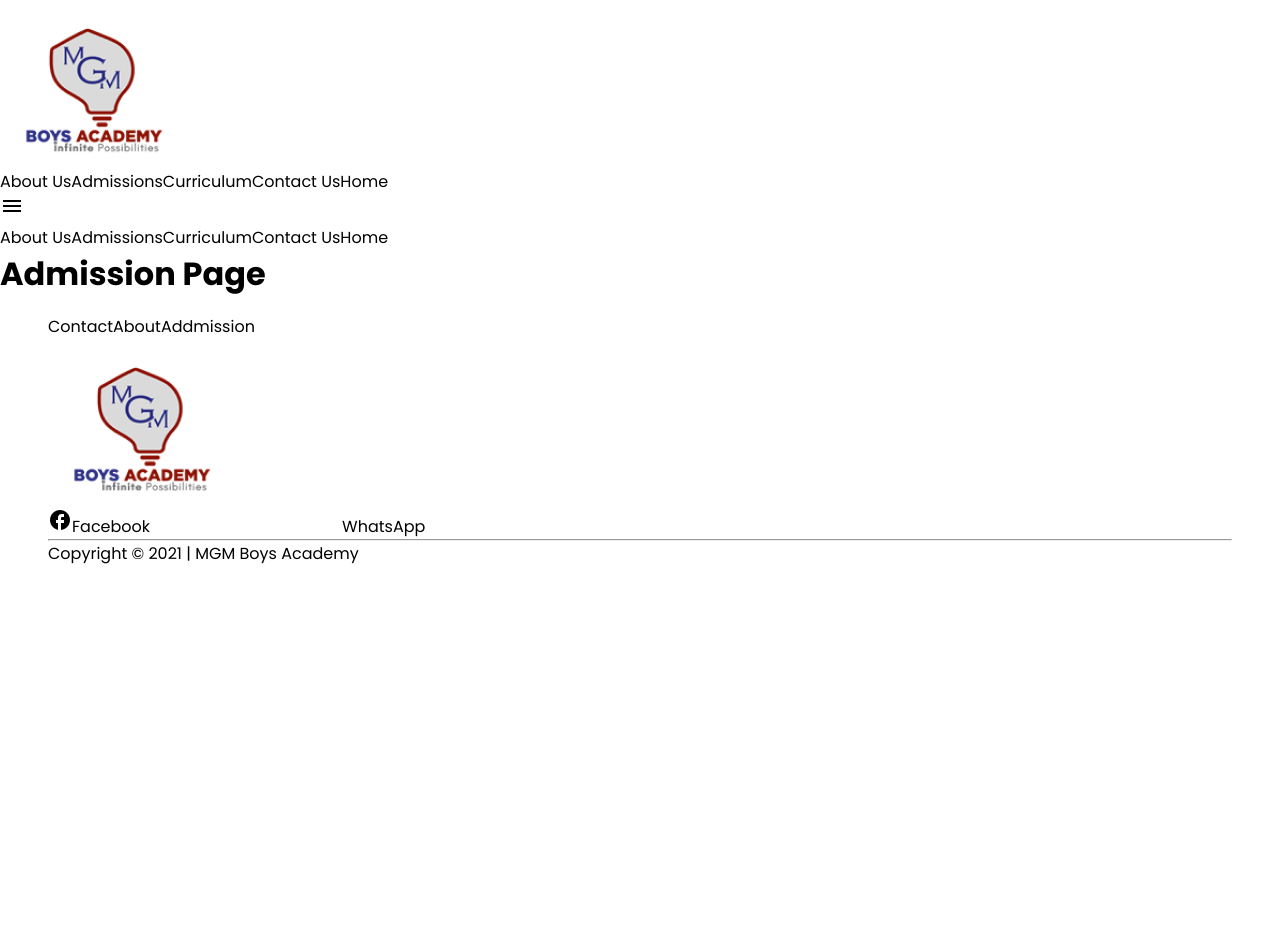
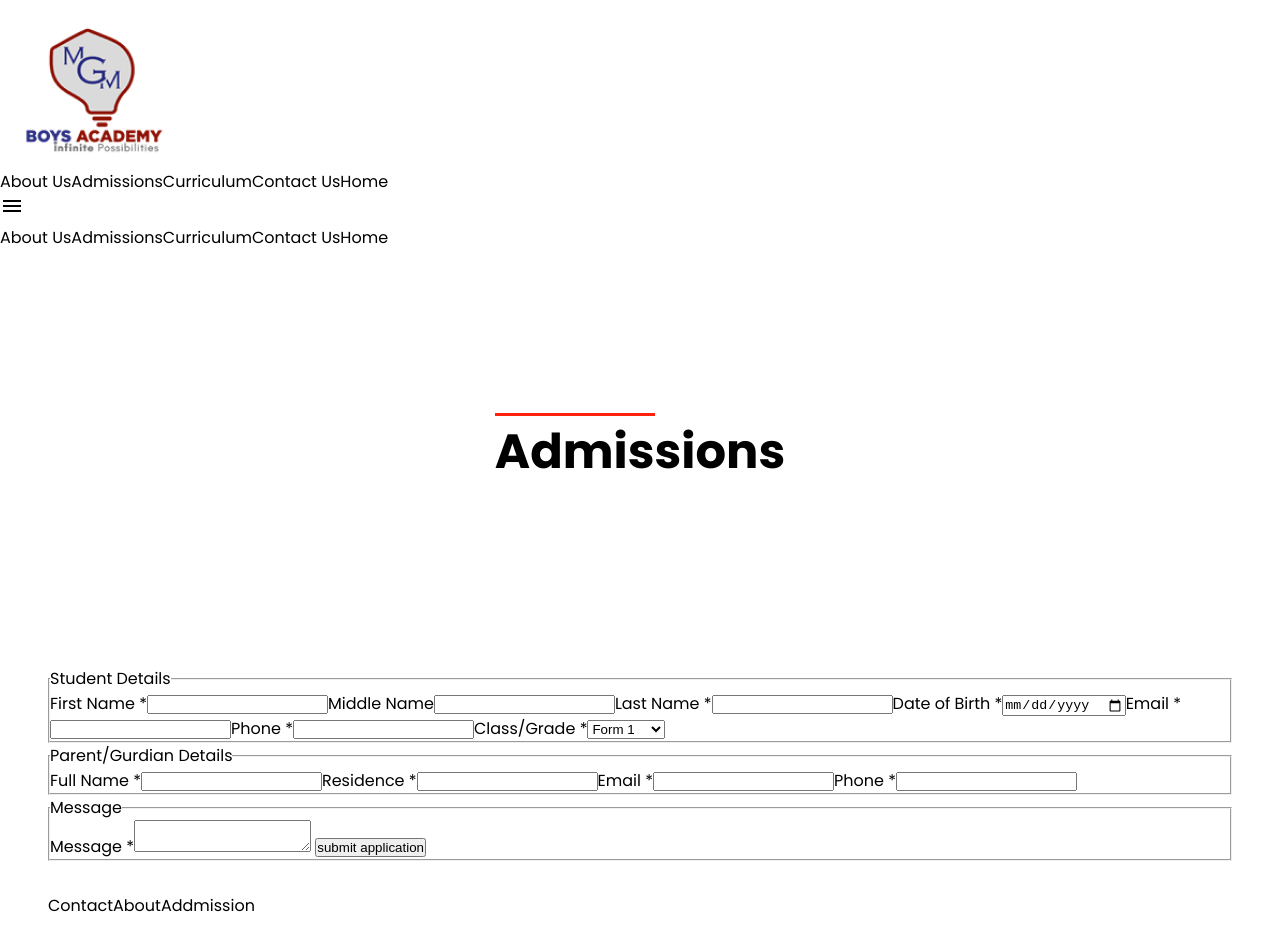
Before and after one commit to Kimable/mgm-school, a Next.js app: page /admission in a window 1280 px wide. Shown: the top 944 px of the page. Before the commit the page ends 800 px from the top, so only its background shows below. Built offline with nearby package versions, Linux system fonts and the light colour scheme.

Commit message:
Added admission page

```diff
--- a/pages/admission.js
+++ b/pages/admission.js
@@ -2,8 +2,148 @@ import React from "react";
 
 function admission() {
   return (
-    <div>
-      <h3>Admission Page</h3>
+    <div className="admission-content">
+      <div className="header-sec">
+        <div>
+          <div className="headerLineCenter"></div>
+          <h1>Admissions</h1>
+        </div>
+      </div>
+
+      <div className="container">
+        <div className="student-detail">
+          <div className="form-style">
+            <form>
+              <fieldset>
+                <legend>Student Details</legend>
+
+                {/* --- First Name --- */}
+                <label htmlFor="firstName">
+                  <span>
+                    First Name <span className="required">*</span>
+                  </span>
+                  <input type="text" className="input-field" name="firstName" />
+                </label>
+
+                {/* --- Middle Name --- */}
+                <label htmlFor="middleName">
+                  <span>Middle Name</span>
+                  <input
+                    type="text"
+                    className="input-field"
+                    name="middleName"
+                  />
+                </label>
+
+                {/* --- Last Name --- */}
+                <label htmlFor="lastName">
+                  <span>
+                    Last Name <span className="required">*</span>
+                  </span>
+                  <input type="text" className="input-field" name="lastName" />
+                </label>
+
+                {/* --- Date of Birth --- */}
+                <label htmlFor="dob">
+                  <span>
+                    Date of Birth <span className="required">*</span>
+                  </span>
+                  <input type="date" className="input-field" name="dob" />
+                </label>
+
+                {/* --- Email --- */}
+                <label htmlFor="email">
+                  <span>
+                    Email <span className="required">*</span>
+                  </span>
+                  <input type="email" className="input-field" name="email" />
+                </label>
+
+                {/* --- Phone --- */}
+                <label htmlFor="phone">
+                  <span>
+                    Phone <span className="required">*</span>
+                  </span>
+                  <input type="text" className="input-field" name="phone" />
+                </label>
+
+                {/* class or Grade */}
+                <label htmlFor="class">
+                  <span>
+                    Class/Grade <span className="required">*</span>
+                  </span>
+                  <select name="class" className="select-field">
+                    <option>Form 1</option>
+                    <option>Form 2</option>
+                    <option>Form 3</option>
+                    <option>Form 4</option>
+                    <option>Grade 7</option>
+                    <option>Grade 8</option>
+                    <option>Grade 9</option>
+                    <option>Grade 10</option>
+                    <option>Grade 11</option>
+                    <option>Grade 12</option>
+                  </select>
+                </label>
+              </fieldset>
+
+              <fieldset>
+                <legend>Parent/Gurdian Details</legend>
+
+                {/* --- First Name --- */}
+                <label htmlFor="gurdianName">
+                  <span>
+                    Full Name <span className="required">*</span>
+                  </span>
+                  <input
+                    type="text"
+                    className="input-field"
+                    name="gurdianName"
+                  />
+                </label>
+
+                {/* --- Residence --- */}
+                <label htmlFor="residence">
+                  <span>
+                    Residence <span className="required">*</span>
+                  </span>
+                  <input type="text" className="input-field" name="residence" />
+                </label>
+
+                {/* --- Email --- */}
+                <label htmlFor="email">
+                  <span>
+                    Email <span className="required">*</span>
+                  </span>
+                  <input type="email" className="input-field" name="email" />
+                </label>
+
+                {/* --- Phone --- */}
+                <label htmlFor="phone">
+                  <span>
+                    Phone <span className="required">*</span>
+                  </span>
+                  <input type="text" className="input-field" name="phone" />
+                </label>
+              </fieldset>
+
+              <fieldset>
+                <legend>Message</legend>
+                <label htmlFor="field6">
+                  <span>
+                    Message <span className="required">*</span>
+                  </span>
+                  <textarea name="field6" className="textarea-field"></textarea>
+                </label>
+                <label>
+                  <span> </span>
+                  <input type="submit" value="submit application" />
+                </label>
+              </fieldset>
+            </form>
+          </div>
+        </div>
+      </div>
     </div>
   );
 }
--- /dev/null
+++ b/styles/admission.css
@@ -0,0 +1,9 @@
+.admission-content .header-sec {
+  background: linear-gradient(0deg, rgba(0, 0, 0, 0.3), rgba(0, 0, 0, 0.3)),
+    url("../public/img/bg-admission.jpg");
+
+  background-position: center;
+  background-repeat: repeat;
+  background-size: cover;
+  color: #fff;
+}
--- /dev/null
+++ b/styles/form.css
@@ -0,0 +1,71 @@
+.form-style {
+  display: flex;
+  justify-content: center;
+  align-items: center;
+}
+.form-style label {
+  display: block;
+  margin-bottom: 10px;
+}
+.form-style label > span {
+  float: left;
+  width: 100px;
+  color: var(--blue);
+  font-weight: bold;
+  font-size: 13px;
+  text-shadow: 1px 1px 1px #fff;
+}
+.form-style fieldset {
+  margin: 0px 0px 10px 0px;
+  border: 1px solid var(--blue);
+  padding: 20px;
+  background: var(--light);
+}
+.form-style fieldset legend {
+  color: var(--blue);
+  border-top: 1px solid var(--blue);
+  border-left: 1px solid var(--blue);
+  border-right: 1px solid var(--blue);
+  background: var(--light);
+  padding: 0px 8px 3px 8px;
+
+  font-weight: bold;
+  font-size: 1rem;
+}
+.form-style textarea {
+  width: 350px;
+  height: 100px;
+}
+.form-style input[type="text"],
+.form-style input[type="date"],
+.form-style input[type="datetime"],
+.form-style input[type="number"],
+.form-style input[type="search"],
+.form-style input[type="time"],
+.form-style input[type="url"],
+.form-style input[type="email"],
+.form-style select,
+.form-style textarea {
+  border: 1px solid var(--blueVarint);
+  outline: none;
+  color: #000;
+  padding: 5px 8px 5px 8px;
+  background: #fff;
+  width: 100%;
+}
+.form-style input[type="submit"],
+.form-style input[type="button"] {
+  padding: 0.4rem 1rem;
+  background-color: var(--orange);
+  color: #fff;
+  cursor: pointer;
+  outline: none;
+  border: none;
+  font-family: "Poppins", sans-serif;
+  text-transform: uppercase;
+  font-size: 1rem;
+}
+.required {
+  color: red;
+  font-weight: normal;
+}
--- a/styles/globals.css
+++ b/styles/globals.css
@@ -16,6 +16,7 @@ body {
   --light: #e5e5e5;
   --orange: #ff220e;
   --blue: #2d318b;
+  --blueVariant: hsl(237, 50%, 16%);
 }
 
 a {
@@ -59,6 +60,22 @@ a {
   height: 3px;
   background-color: var(--orange);
 }
+.headerLineCenter {
+  width: 10rem;
+  height: 3px;
+  background-color: var(--orange);
+  text-align: center;
+  display: flex;
+  justify-content: center;
+  align-items: center;
+}
+
+.header-sec {
+  height: 400px;
+  display: flex;
+  justify-content: center;
+  align-items: center;
+}
 
 .centerContent {
   display: flex;
@@ -79,6 +96,9 @@ a {
 
 @import "Nav.css";
 @import "footer.css";
+/* Form Styles */
+@import "form.css";
+@import "admission.css";
 
 @media only screen and (max-width: 798px) {
   h1 {
```
Also changed, not shown: public/img/bg-admission.jpg (added), public/img/nyali-voyager.jpg (added).
